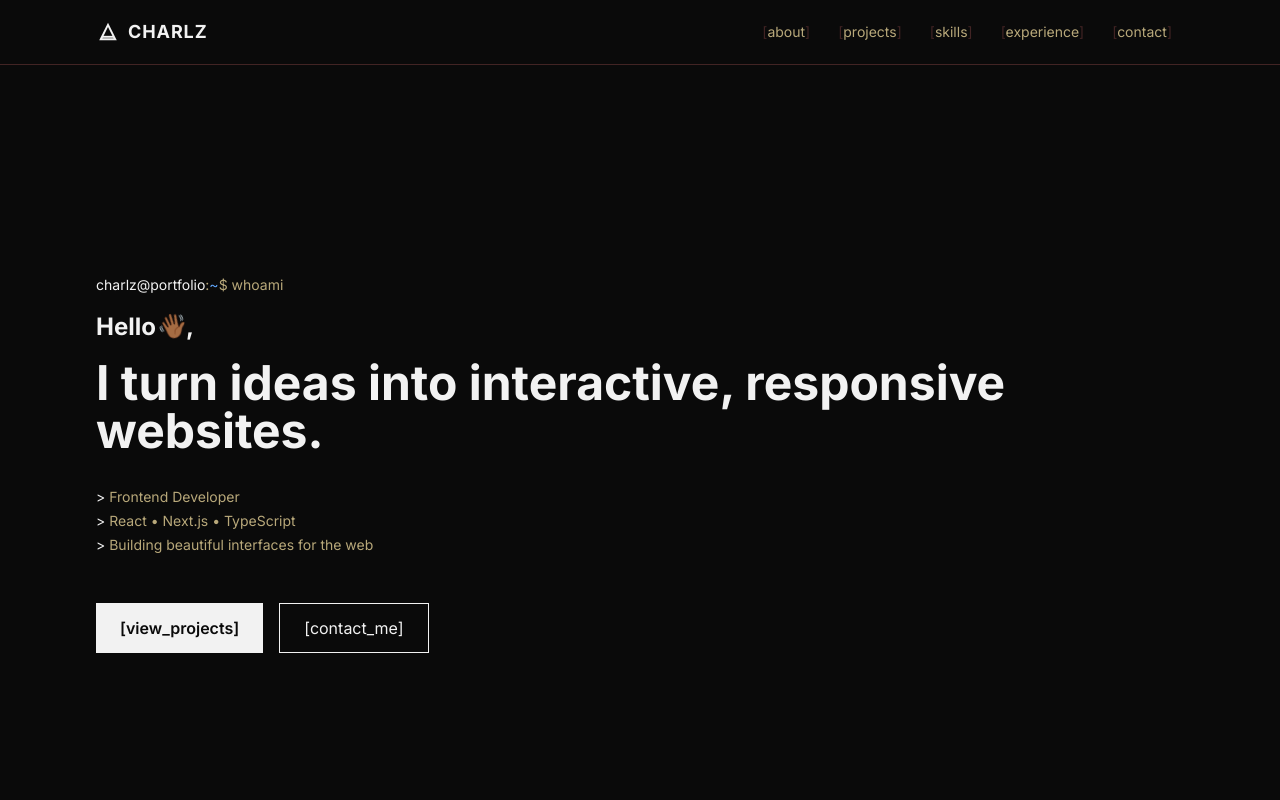
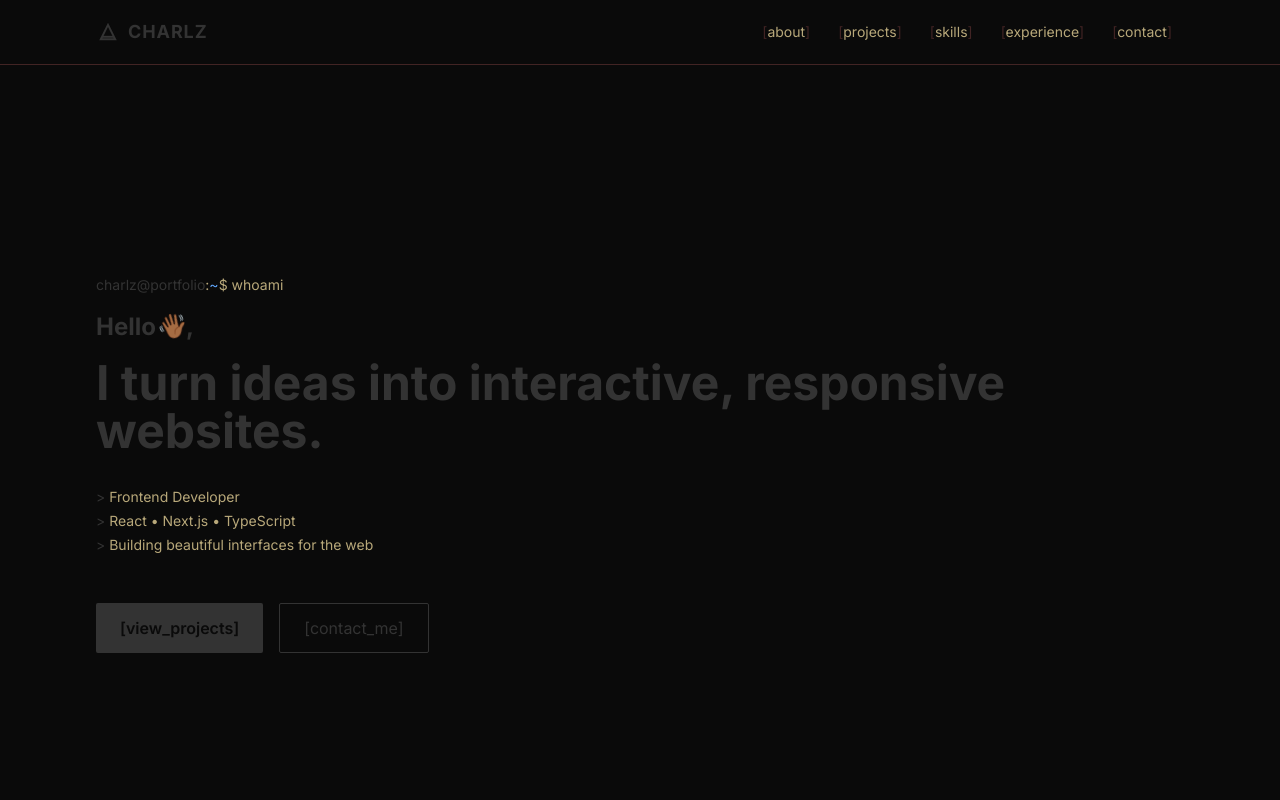
Before and after one commit to charlzx/portfolio, a Next.js app: page / in a window 1280 px wide. Shown: the top 800 px of the page. Built offline with nearby package versions, Linux system fonts and the light colour scheme.

Commit message:
feat: update theme system with vibrant colors and light themes

```diff
--- a/app/globals.css
+++ b/app/globals.css
@@ -92,10 +92,10 @@
   }
 
   .light {
-    --background: 0 0% 98%;
+    --background: 0 0% 96%;
     --foreground: 220 20% 20%;
 
-    --card: 0 0% 100%;
+    --card: 0 0% 98%;
     --card-foreground: 220 20% 20%;
 
     --popover: 0 0% 100%;
@@ -134,6 +134,206 @@
     --sidebar-border: 220 10% 85%;
     --sidebar-ring: 220 80% 50%;
   }
+
+  /* Navy Theme - Professional navy blue with crisp contrast */
+  .navy {
+    --background: 220 40% 94%;
+    --foreground: 220 90% 25%;
+
+    --card: 220 35% 97%;
+    --card-foreground: 220 90% 25%;
+
+    --popover: 220 35% 97%;
+    --popover-foreground: 220 90% 25%;
+
+    --primary: 220 90% 35%;
+    --primary-foreground: 0 0% 100%;
+
+    --secondary: 220 30% 88%;
+    --secondary-foreground: 220 90% 30%;
+
+    --muted: 220 25% 85%;
+    --muted-foreground: 220 50% 40%;
+
+    --accent: 220 90% 35%;
+    --accent-foreground: 0 0% 100%;
+
+    --destructive: 0 84% 60%;
+    --destructive-foreground: 0 0% 100%;
+
+    --border: 220 40% 75%;
+    --input: 220 30% 92%;
+    --ring: 220 90% 35%;
+
+    --sidebar-background: 220 35% 97%;
+    --sidebar-foreground: 220 90% 25%;
+    --sidebar-primary: 220 90% 35%;
+    --sidebar-primary-foreground: 0 0% 100%;
+    --sidebar-accent: 220 30% 88%;
+    --sidebar-accent-foreground: 220 90% 30%;
+    --sidebar-border: 220 40% 75%;
+    --sidebar-ring: 220 90% 35%;
+  }
+
+  /* Sunset Theme - Dark with vibrant coral/orange */
+  .sunset {
+    --background: 0 0% 4%;
+    --foreground: 15 100% 60%;
+
+    --card: 0 0% 6%;
+    --card-foreground: 15 100% 60%;
+
+    --popover: 0 0% 6%;
+    --popover-foreground: 15 100% 60%;
+
+    --primary: 15 100% 60%;
+    --primary-foreground: 0 0% 4%;
+
+    --secondary: 0 0% 12%;
+    --secondary-foreground: 15 100% 60%;
+
+    --muted: 0 0% 15%;
+    --muted-foreground: 15 60% 65%;
+
+    --accent: 15 100% 60%;
+    --accent-foreground: 0 0% 4%;
+
+    --destructive: 0 84% 60%;
+    --destructive-foreground: 0 0% 100%;
+
+    --border: 15 50% 20%;
+    --input: 0 0% 12%;
+    --ring: 15 100% 60%;
+
+    --sidebar-background: 0 0% 6%;
+    --sidebar-foreground: 15 100% 60%;
+    --sidebar-primary: 15 100% 60%;
+    --sidebar-primary-foreground: 0 0% 4%;
+    --sidebar-accent: 0 0% 12%;
+    --sidebar-accent-foreground: 15 100% 60%;
+    --sidebar-border: 15 50% 20%;
+    --sidebar-ring: 15 100% 60%;
+  }
+
+  /* Forest Theme - Dark with bright emerald green */
+  .forest {
+    --background: 0 0% 4%;
+    --foreground: 130 100% 55%;
+
+    --card: 0 0% 6%;
+    --card-foreground: 130 100% 55%;
+
+    --popover: 0 0% 6%;
+    --popover-foreground: 130 100% 55%;
+
+    --primary: 130 100% 55%;
+    --primary-foreground: 0 0% 4%;
+
+    --secondary: 0 0% 12%;
+    --secondary-foreground: 130 100% 55%;
+
+    --muted: 0 0% 15%;
+    --muted-foreground: 130 60% 60%;
+
+    --accent: 130 100% 55%;
+    --accent-foreground: 0 0% 4%;
+
+    --destructive: 0 84% 60%;
+    --destructive-foreground: 0 0% 100%;
+
+    --border: 130 50% 20%;
+    --input: 0 0% 12%;
+    --ring: 130 100% 55%;
+
+    --sidebar-background: 0 0% 6%;
+    --sidebar-foreground: 130 100% 55%;
+    --sidebar-primary: 130 100% 55%;
+    --sidebar-primary-foreground: 0 0% 4%;
+    --sidebar-accent: 0 0% 12%;
+    --sidebar-accent-foreground: 130 100% 55%;
+    --sidebar-border: 130 50% 20%;
+    --sidebar-ring: 130 100% 55%;
+  }
+
+  /* Lavender Theme - Dark with bright purple/magenta */
+  .lavender {
+    --background: 0 0% 4%;
+    --foreground: 270 100% 75%;
+
+    --card: 0 0% 6%;
+    --card-foreground: 270 100% 75%;
+
+    --popover: 0 0% 6%;
+    --popover-foreground: 270 100% 75%;
+
+    --primary: 270 100% 75%;
+    --primary-foreground: 0 0% 4%;
+
+    --secondary: 0 0% 12%;
+    --secondary-foreground: 270 100% 75%;
+
+    --muted: 0 0% 15%;
+    --muted-foreground: 270 60% 70%;
+
+    --accent: 270 100% 75%;
+    --accent-foreground: 0 0% 4%;
+
+    --destructive: 0 84% 60%;
+    --destructive-foreground: 0 0% 100%;
+
+    --border: 270 50% 20%;
+    --input: 0 0% 12%;
+    --ring: 270 100% 75%;
+
+    --sidebar-background: 0 0% 6%;
+    --sidebar-foreground: 270 100% 75%;
+    --sidebar-primary: 270 100% 75%;
+    --sidebar-primary-foreground: 0 0% 4%;
+    --sidebar-accent: 0 0% 12%;
+    --sidebar-accent-foreground: 270 100% 75%;
+    --sidebar-border: 270 50% 20%;
+    --sidebar-ring: 270 100% 75%;
+  }
+
+  /* Peach Theme - Soft warm with coral accents */
+  .peach {
+    --background: 25 60% 94%;
+    --foreground: 25 90% 25%;
+
+    --card: 25 50% 97%;
+    --card-foreground: 25 90% 25%;
+
+    --popover: 25 50% 97%;
+    --popover-foreground: 25 90% 25%;
+
+    --primary: 25 90% 45%;
+    --primary-foreground: 0 0% 100%;
+
+    --secondary: 25 40% 88%;
+    --secondary-foreground: 25 90% 30%;
+
+    --muted: 25 30% 85%;
+    --muted-foreground: 25 50% 40%;
+
+    --accent: 25 90% 45%;
+    --accent-foreground: 0 0% 100%;
+
+    --destructive: 0 84% 60%;
+    --destructive-foreground: 0 0% 100%;
+
+    --border: 25 40% 75%;
+    --input: 25 40% 92%;
+    --ring: 25 90% 45%;
+
+    --sidebar-background: 25 50% 97%;
+    --sidebar-foreground: 25 90% 25%;
+    --sidebar-primary: 25 90% 45%;
+    --sidebar-primary-foreground: 0 0% 100%;
+    --sidebar-accent: 25 40% 88%;
+    --sidebar-accent-foreground: 25 90% 30%;
+    --sidebar-border: 25 40% 75%;
+    --sidebar-ring: 25 90% 45%;
+  }
 }
 
 @layer base {
@@ -156,7 +356,7 @@
 
 @layer components {
   .terminal-window {
-    @apply bg-card border border-border rounded-sm;
+    @apply bg-card border border-border rounded-lg;
   }
 
   .terminal-header {
--- a/src/components/portfolio/ExperienceSection.tsx
+++ b/src/components/portfolio/ExperienceSection.tsx
@@ -26,7 +26,7 @@ const ExperienceSection = () => {
             {Experience.map((exp, index) => (
               <motion.div
                 key={index}
-                className="p-4 bg-card border border-border hover:border-primary/50 transition-all duration-300"
+                className="p-4 rounded-lg bg-card border border-border hover:border-primary/50 transition-all duration-300"
                 initial={{ opacity: 0, y: 20 }}
                 whileInView={{ opacity: 1, y: 0 }}
                 viewport={{ once: false, margin: "-50px" }}
--- a/src/components/portfolio/Footer.tsx
+++ b/src/components/portfolio/Footer.tsx
@@ -10,8 +10,8 @@ const Footer = () => {
   return (
     <footer className="px-6 md:px-12 lg:px-24 py-8 border-t border-border">
       <div className="max-w-6xl mx-auto flex flex-col md:flex-row items-center justify-between gap-4">
-        <div className="text-muted-foreground text-sm">
-          <span className="text-primary">&gt;</span> © {currentYear} Charlz. All rights reserved.
+        <div className="text-muted-foreground text-sm text-center md:text-left">
+          <span className="text-primary">&gt;</span> © {currentYear} Charlz. <span className="block sm:inline">All rights reserved.</span>
         </div>
 
         <div className="flex items-center gap-4 text-muted-foreground text-xs">
@@ -27,6 +27,7 @@ const Footer = () => {
           >
             <Terminal size={14} />
           </Link>
+          <span>|</span>
           <ThemeSelector iconOnly />
         </div>
       </div>
--- a/src/components/portfolio/HeroSection.tsx
+++ b/src/components/portfolio/HeroSection.tsx
@@ -103,7 +103,7 @@ const HeroSection = () => {
           <motion.button
             onClick={() => handleNavigate("projects")}
             data-cursorvariant="hover"
-            className="px-6 py-3 bg-primary text-primary-foreground font-semibold hover:bg-primary/90 transition-colors"
+            className="px-6 py-3 rounded-md bg-primary text-primary-foreground font-semibold hover:bg-primary/90 transition-colors"
             whileHover={{ scale: 1.02 }}
             whileTap={{ scale: 0.98 }}
           >
@@ -112,7 +112,7 @@ const HeroSection = () => {
           <motion.button
             onClick={() => handleNavigate("contact")}
             data-cursorvariant="hover"
-            className="px-6 py-3 border border-primary text-primary hover:bg-primary/10 transition-colors"
+            className="px-6 py-3 rounded-md border border-primary text-primary hover:bg-primary/10 transition-colors"
             whileHover={{ scale: 1.02 }}
             whileTap={{ scale: 0.98 }}
           >
--- a/src/components/portfolio/Navigation.tsx
+++ b/src/components/portfolio/Navigation.tsx
@@ -92,7 +92,7 @@ const Navigation = () => {
                   key={item.name}
                   onClick={(e) => handleNavClick(e, item.href)}
                   data-cursorvariant="hover"
-                  className="px-3 py-2 text-muted-foreground hover:text-primary transition-colors text-sm"
+                  className="px-3 py-2 rounded-md text-muted-foreground hover:text-primary transition-colors text-sm"
                 >
                   <span className="text-border">[</span>
                   {item.name}
--- a/src/components/portfolio/ProjectsSection.tsx
+++ b/src/components/portfolio/ProjectsSection.tsx
@@ -44,7 +44,7 @@ const ProjectsSection = () => {
                 <motion.button
                   key={category.id}
                   onClick={() => setActiveTab(category.id)}
-                  className={`px-6 py-3 font-semibold transition-colors ${
+                  className={`px-6 py-3 rounded-md text-xs font-semibold transition-colors ${
                     activeTab === category.id
                       ? 'bg-primary text-primary-foreground'
                       : 'border border-primary text-primary hover:bg-primary/10'
@@ -53,7 +53,7 @@ const ProjectsSection = () => {
                   whileHover={{ scale: 1.02 }}
                   whileTap={{ scale: 0.98 }}
                 >
-                  [{category.id}_projects]
+                  [{category.id}]
                 </motion.button>
               ))}
             </div>
@@ -75,7 +75,7 @@ const ProjectsSection = () => {
               whileInView={{ opacity: 1, y: 0 }}
               viewport={{ once: false, margin: "-50px" }}
               transition={{ duration: 0.6, ease: "easeOut", delay: index * 0.1 }}
-              className="bg-card border border-border hover:border-primary/50 transition-all duration-300 overflow-hidden"
+              className="bg-card border border-border rounded-lg hover:border-primary/50 transition-all duration-300 overflow-hidden"
               data-cursorvariant="hover"
             >
               {/* Project Image */}
--- a/src/components/portfolio/SkillsSection.tsx
+++ b/src/components/portfolio/SkillsSection.tsx
@@ -51,7 +51,7 @@ const SkillsSection = () => {
                 <motion.button
                   key={category.id}
                   onClick={() => setActiveCategory(category.id)}
-                  className={`px-6 py-3 font-semibold transition-colors ${
+                  className={`px-6 py-3 rounded-md text-xs font-semibold transition-colors ${
                     activeCategory === category.id
                       ? 'bg-primary text-primary-foreground'
                       : 'border border-primary text-primary hover:bg-primary/10'
@@ -72,7 +72,7 @@ const SkillsSection = () => {
           initial={{ opacity: 0, y: 20 }}
           animate={{ opacity: 1, y: 0 }}
           transition={{ duration: 0.4 }}
-          className="grid grid-cols-1 md:grid-cols-2 lg:grid-cols-4 gap-4"
+          className="grid grid-cols-2 md:grid-cols-2 lg:grid-cols-4 gap-4"
         >
           {filteredSkills.map((skill, index) => {
             const IconComponent = skill.icon;
--- a/src/components/portfolio/ThemeSelector.tsx
+++ b/src/components/portfolio/ThemeSelector.tsx
@@ -72,7 +72,7 @@ const ThemeSelector = ({ iconOnly = false }: ThemeSelectorProps) => {
                         onClick={() => handleThemeSelect(themeKey)}
                         whileHover={{ scale: 1.02 }}
                         whileTap={{ scale: 0.98 }}
-                        className={`p-4 border-2 transition-colors text-left relative ${
+                        className={`p-4 rounded-lg border-2 transition-colors text-left relative ${
                           theme === themeKey
                             ? "border-primary bg-primary/10"
                             : "border-border hover:border-primary/50 bg-secondary"
--- a/src/contexts/ThemeContext.tsx
+++ b/src/contexts/ThemeContext.tsx
@@ -2,7 +2,7 @@
 
 import { createContext, useContext, useState, useEffect, ReactNode } from "react";
 
-export type ThemeColor = "amber" | "white" | "matrix" | "red" | "cyan" | "purple" | "light";
+export type ThemeColor = "amber" | "monochrome" | "navy" | "sunset" | "forest" | "lavender" | "peach";
 
 interface ThemeContextType {
   theme: ThemeColor;
@@ -13,24 +13,25 @@ const ThemeContext = createContext<ThemeContextType | undefined>(undefined);
 
 const themeColors: Record<ThemeColor, { primary: string; accent: string; name: string; isLight?: boolean }> = {
   amber: { primary: "45 100% 50%", accent: "45 100% 50%", name: "Amber" },
-  white: { primary: "0 0% 95%", accent: "0 0% 85%", name: "Monochrome" },
-  matrix: { primary: "120 100% 50%", accent: "120 100% 40%", name: "Matrix" },
-  red: { primary: "0 80% 55%", accent: "0 70% 50%", name: "Crimson" },
-  cyan: { primary: "185 100% 50%", accent: "185 100% 40%", name: "Cyan" },
-  purple: { primary: "270 70% 60%", accent: "270 70% 50%", name: "Purple" },
-  light: { primary: "220 80% 50%", accent: "220 80% 50%", name: "Light", isLight: true },
+  monochrome: { primary: "0 0% 20%", accent: "0 0% 30%", name: "Monochrome", isLight: true },
+  navy: { primary: "220 90% 35%", accent: "220 90% 30%", name: "Navy", isLight: true },
+  sunset: { primary: "15 100% 60%", accent: "15 100% 55%", name: "Sunset" },
+  forest: { primary: "130 100% 55%", accent: "130 100% 50%", name: "Forest" },
+  lavender: { primary: "270 100% 75%", accent: "270 100% 70%", name: "Lavender" },
+  peach: { primary: "25 90% 45%", accent: "25 90% 40%", name: "Peach", isLight: true },
 };
 
 export const ThemeProvider = ({ children }: { children: ReactNode }) => {
-  const [theme, setTheme] = useState<ThemeColor>("white");
+  const [theme, setTheme] = useState<ThemeColor>("monochrome");
   const [mounted, setMounted] = useState(false);
 
   // Handle hydration
   useEffect(() => {
     setMounted(true);
-    const saved = localStorage.getItem("portfolio-theme");
-    if (saved) {
-      setTheme(saved as ThemeColor);
+    const saved = localStorage.getItem("portfolio-theme") as ThemeColor;
+    // Validate saved theme exists in current theme options
+    if (saved && themeColors[saved]) {
+      setTheme(saved);
     }
   }, []);
 
@@ -41,13 +42,17 @@ export const ThemeProvider = ({ children }: { children: ReactNode }) => {
     const root = document.documentElement;
     const colors = themeColors[theme];
 
-    // Toggle light/dark class
+    // Safety check
+    if (!colors) return;
+
+    // Remove all theme classes
+    root.classList.remove("light", "dark", "navy", "sunset", "forest", "lavender", "peach");
+
+    // Add appropriate theme class
     if (colors.isLight) {
-      root.classList.add("light");
-      root.classList.remove("dark");
+      root.classList.add(theme);
     } else {
-      root.classList.add("dark");
-      root.classList.remove("light");
+      root.classList.add("dark", theme);
     }
 
     root.style.setProperty("--primary", colors.primary);
```
Also changed, not shown: src/components/portfolio/ContactSection.tsx (+5 -5 lines).
